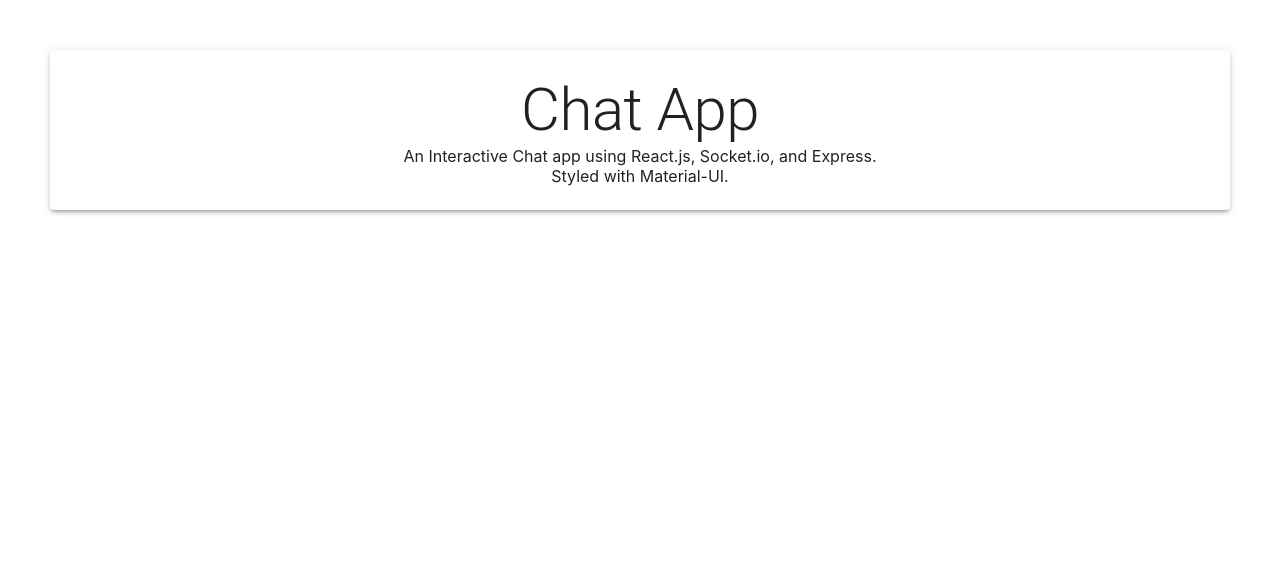
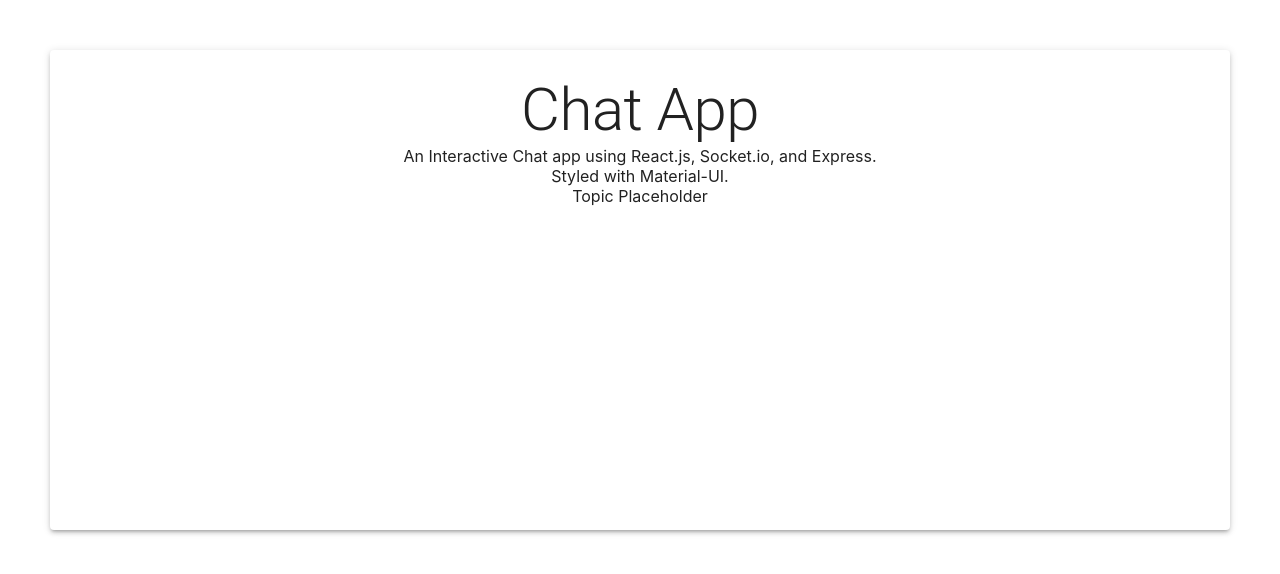
Before and after one commit to ChrisJ79/live-chat, a React (Create React App) app: page / in a window 1280 px wide. Shown: the top 574 px of the page. Built offline with nearby package versions, Linux system fonts and the light colour scheme.

Commit message:
created dashboard topicWindow, chatWindow, chatBox and button placeholder sections

```diff
--- a/src/Dashboard.js
+++ b/src/Dashboard.js
@@ -8,12 +8,28 @@
   root: {
   	padding: theme.spacing(3,2),
   	margin: '50px',
-
   },
+  flex: {
+  	display: 'flex'
+  },
+  topicsWindow: {
+  	width: '30%',
+  	height: '300px'
+  },
+  chatWindow: {
+	width: '70%',
+	height: '300px'
+  },
+  chatBox: {
+	width: '80%'
+  },
+  button: {
+	width: '20%'
+  }
 }));
 
 
-export default function SimplePaper() {
+export default function AppPaper() {
   const classes = useStyles();
 
   return (
@@ -25,6 +41,26 @@
 			<Typography variant="p">
 				An Interactive Chat app using React.js, Socket.io, and Express.  <br/>Styled with Material-UI.
 			</Typography>
+			<Typography variant="p">
+				<br/>Topic Placeholder
+			</Typography>
+			<div className={classes.flex}>
+				<div className={classes.topicsWindow}>
+
+				</div>
+				<div className={classes.chatWindow}>
+
+				</div>
+			</div>
+			<div className={classes.flex}>
+				<div className={classes.chatBox}>
+
+				</div>
+				<div className={classes.button}>
+
+				</div>
+			</div>
+
 		</Paper>
     </div>
   );
```
